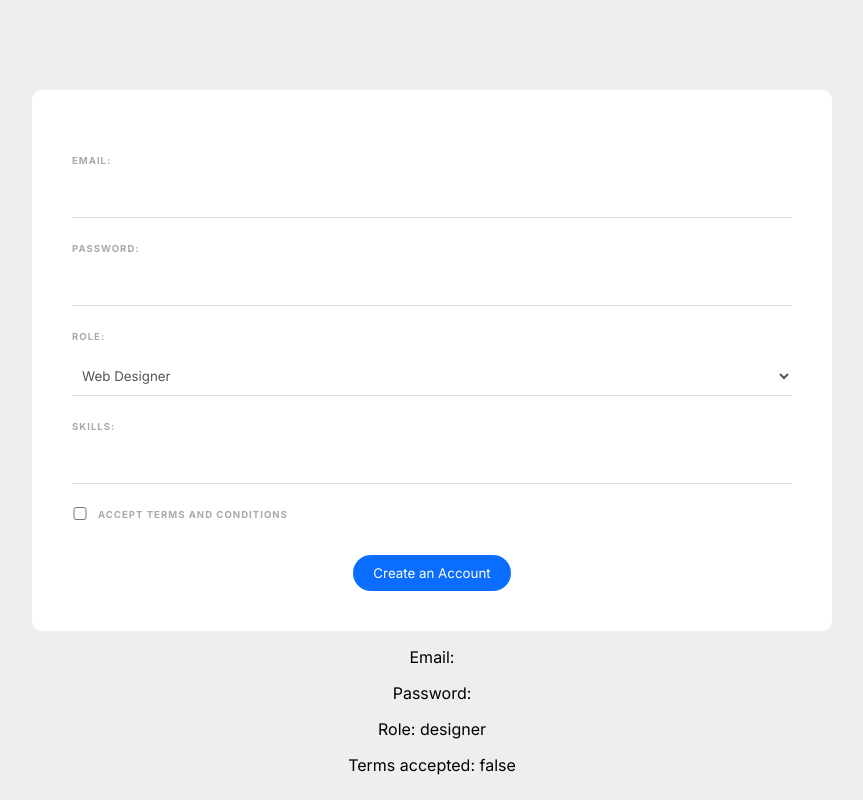
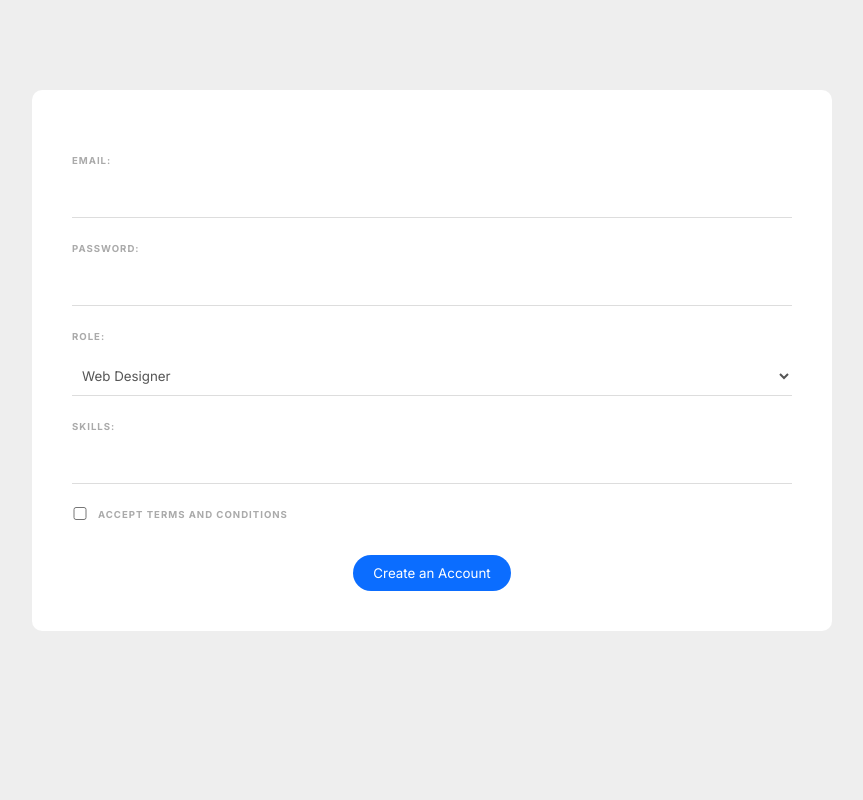
Before and after one commit to WaltsonZh/VueTutorial, a Vue app in the folder WebForm/: page / in a window 1280 px wide. Shown: the whole page, without its empty margins (208-1071 px from the left). Built offline with nearby package versions, Linux system fonts and the light colour scheme.

Commit message:
project completed

```diff
--- a/WebForm/src/components/SignupForm.vue
+++ b/WebForm/src/components/SignupForm.vue
@@ -28,11 +28,6 @@
       <button>Create an Account</button>
     </div>
   </form>
-
-  <p>Email: {{ email }}</p>
-  <p>Password: {{ password }}</p>
-  <p>Role: {{ role }}</p>
-  <p>Terms accepted: {{ terms }}</p>
 </template>
 
 <script>
```
